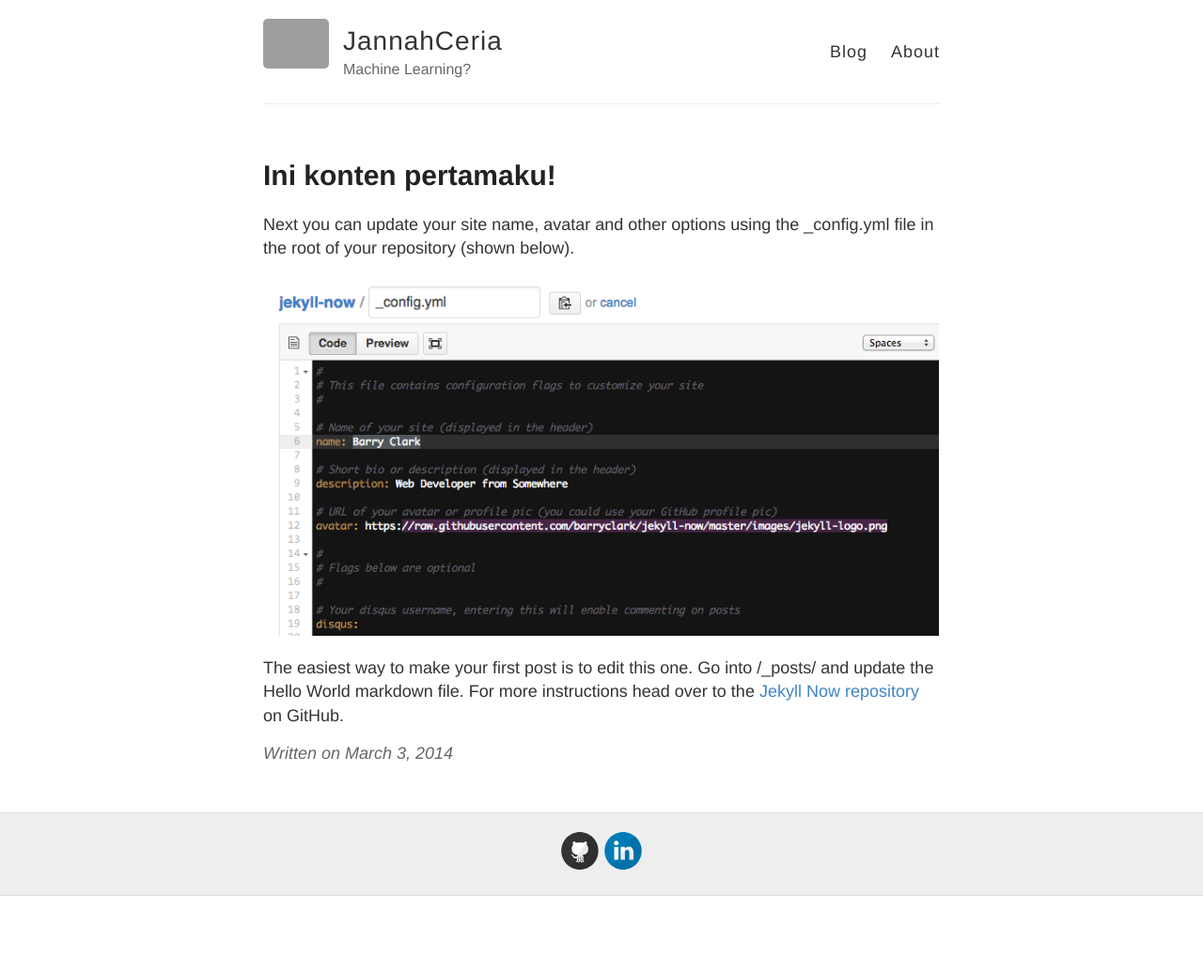
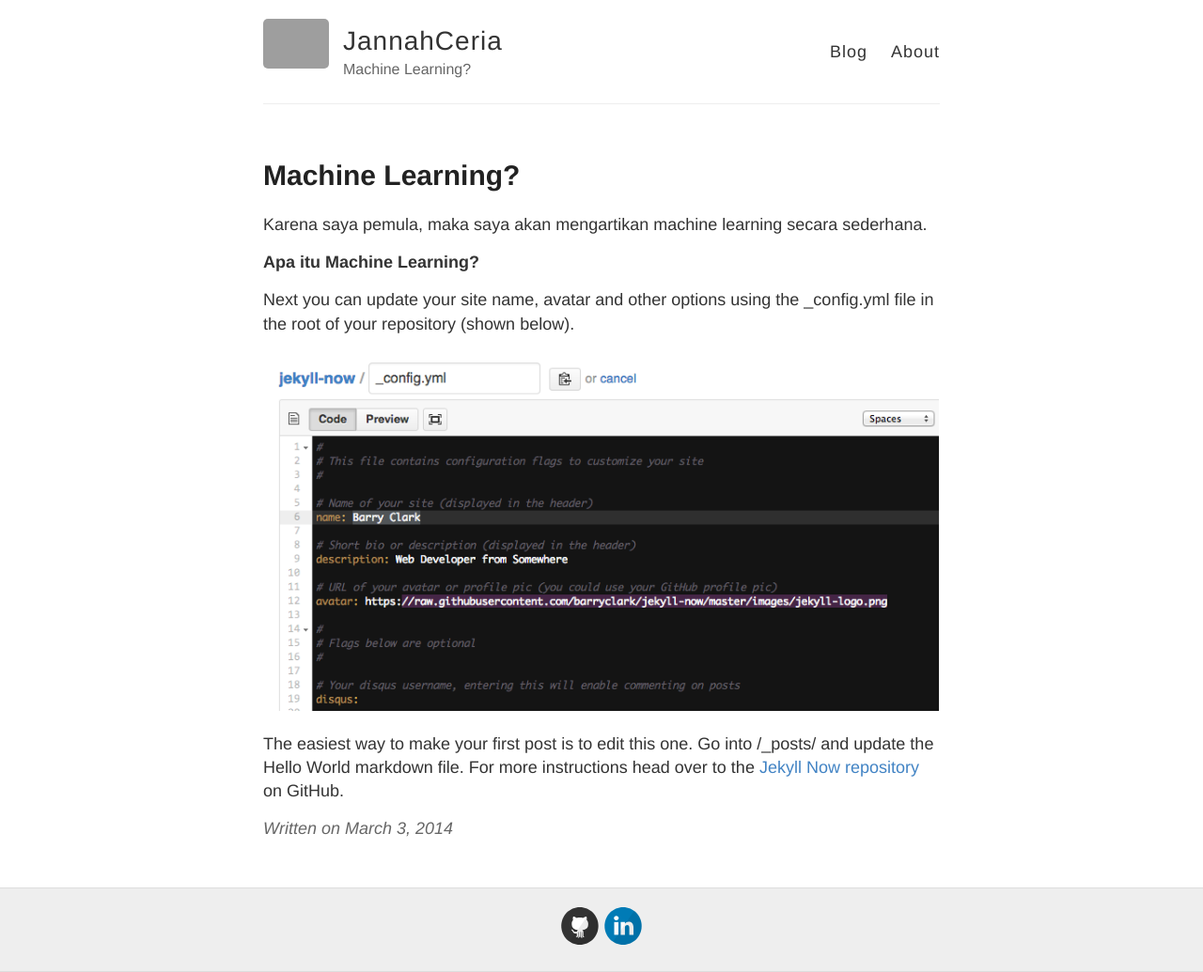
Before and after one commit to JannahCeria/JannahCeria.github.io, a Jekyll site: the page built from _posts/2014-3-3-Hello-World.md, in a window 1280 px wide. Shown: the whole page at 94% size. Built offline with Jekyll 4.4.1, drawn with Linux system fonts in a browser that asks for light colours; before the commit the page ends 954 px from its top, so only the background shows below that; grey boxes are pictures that could not be loaded.

Commit message:
Update 2014-3-3-Hello-World.md

```diff
--- a/_posts/2014-3-3-Hello-World.md
+++ b/_posts/2014-3-3-Hello-World.md
@@ -1,7 +1,11 @@
 ---
 layout: post
-title: Ini konten pertamaku!
+title: Machine Learning?
 ---
+
+Karena saya pemula, maka saya akan mengartikan machine learning secara sederhana.
+
+**Apa itu Machine Learning?**
 
 Next you can update your site name, avatar and other options using the _config.yml file in the root of your repository (shown below).
 
```
